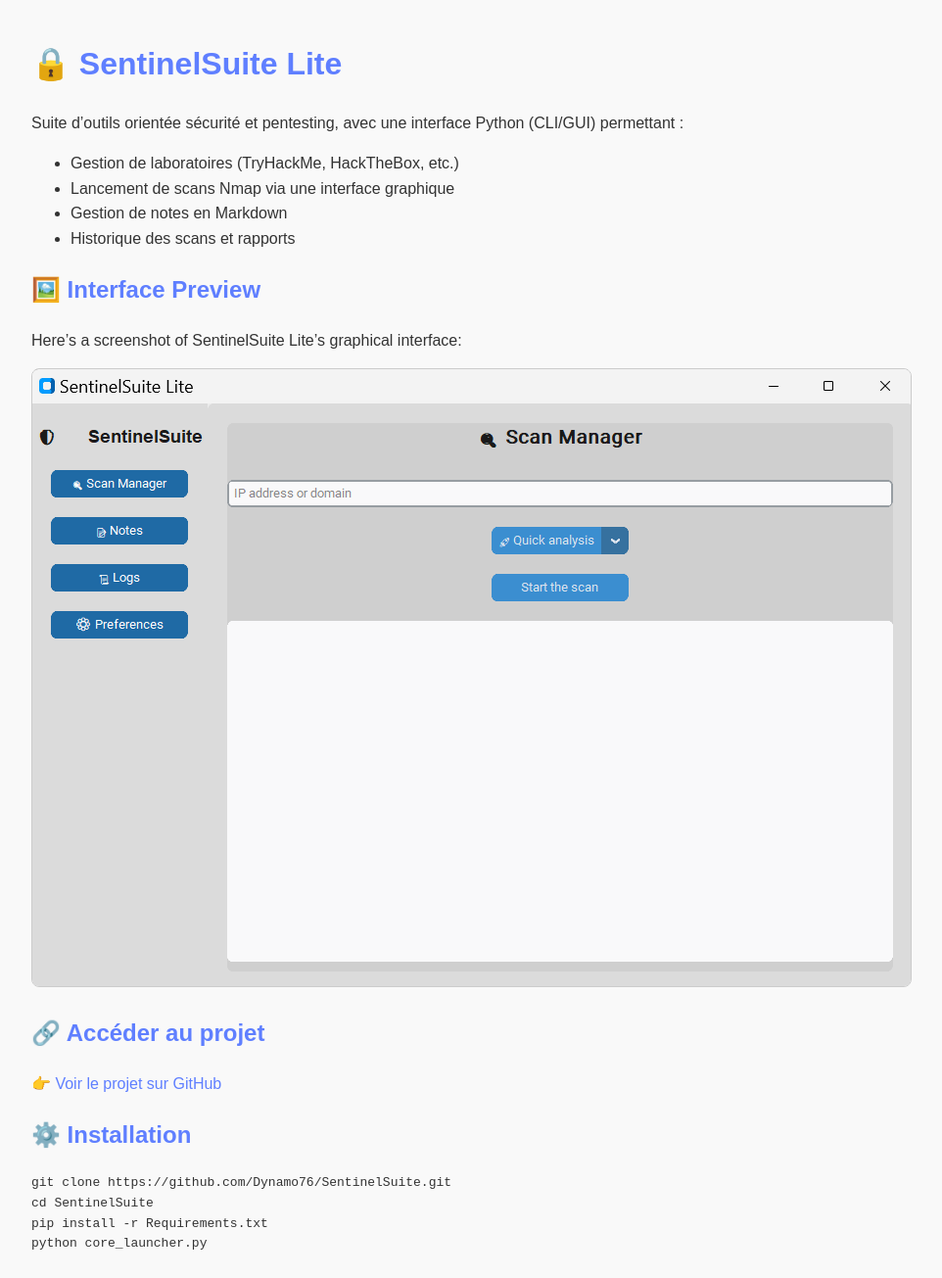
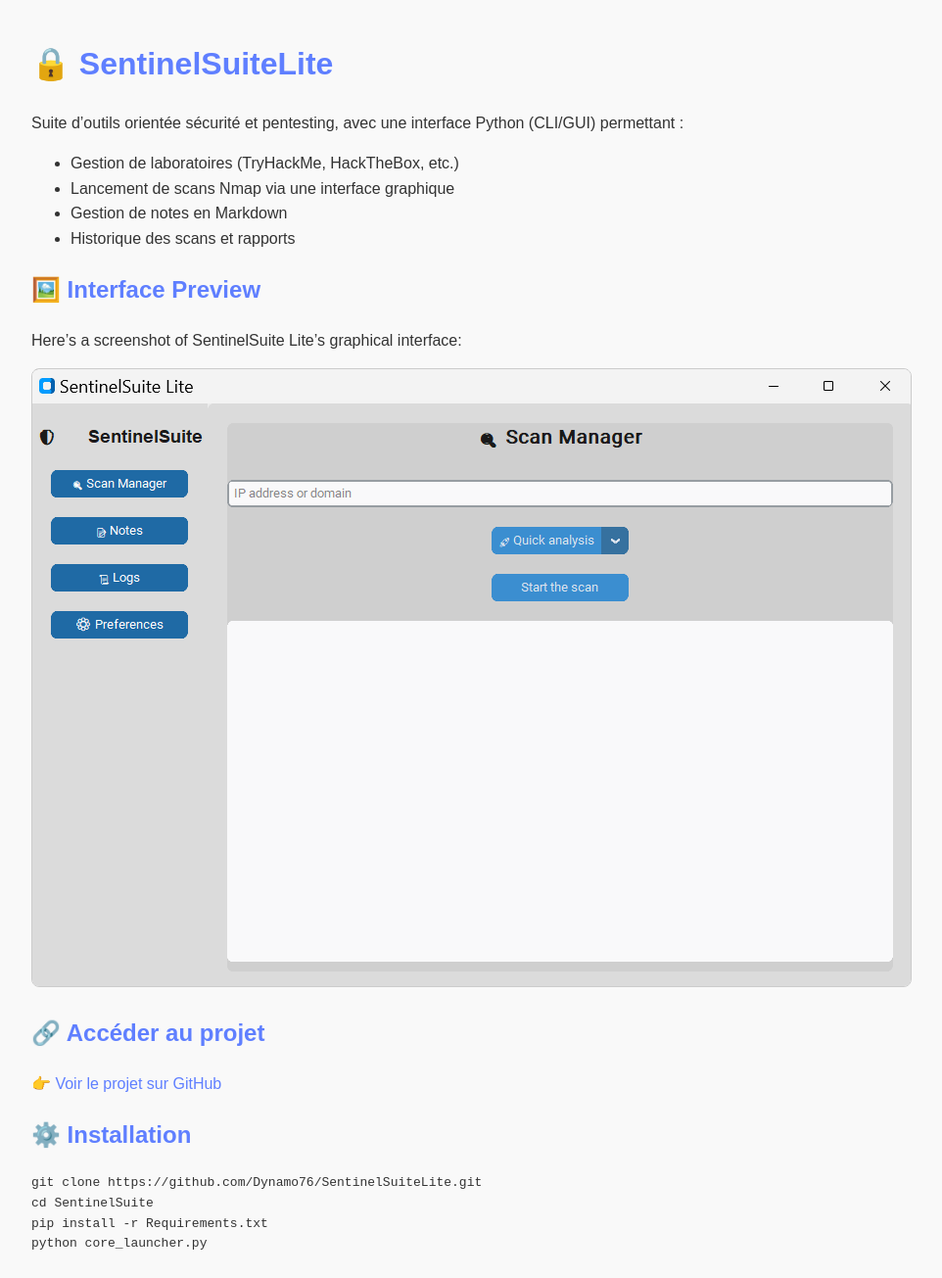
Before and after one commit to Dynamo76/SentinelSuiteLite, a plain HTML site: page index.html in a window 1280 px wide. Shown: the top 1305 px of the page at 98% size, without its empty margins (158-1120 px from the left). Drawn offline with Linux system fonts and the light colour scheme.

Commit message:
Update project name and GitHub links in index.html

```diff
--- a/index.html
+++ b/index.html
@@ -35,7 +35,7 @@
 </head>
 <body>
   <div class="container">
-    <h1>🔒 SentinelSuite Lite</h1>
+    <h1>🔒 SentinelSuiteLite</h1>
     <p>
       Suite d’outils orientée sécurité et pentesting, avec une interface Python (CLI/GUI) permettant :
       <ul>
@@ -52,14 +52,14 @@
 
     <h2>🔗 Accéder au projet</h2>
     <p>
-      <a href="https://github.com/Dynamo76/SentinelSuite" target="_blank" style="text-decoration: none; color: #5F7FFF;">
+      <a href="https://github.com/Dynamo76/SentinelSuiteLite" target="_blank" style="text-decoration: none; color: #5F7FFF;">
         👉 Voir le projet sur GitHub
       </a>
     </p>
 
     <h2>⚙️ Installation</h2>
     <pre>
-git clone https://github.com/Dynamo76/SentinelSuite.git
+git clone https://github.com/Dynamo76/SentinelSuiteLite.git
 cd SentinelSuite
 pip install -r Requirements.txt
 python core_launcher.py
```
